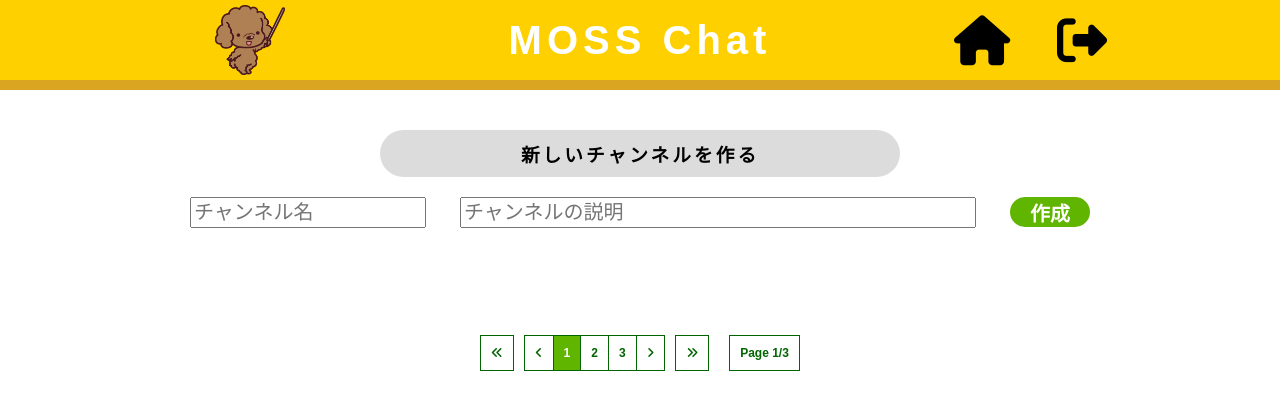
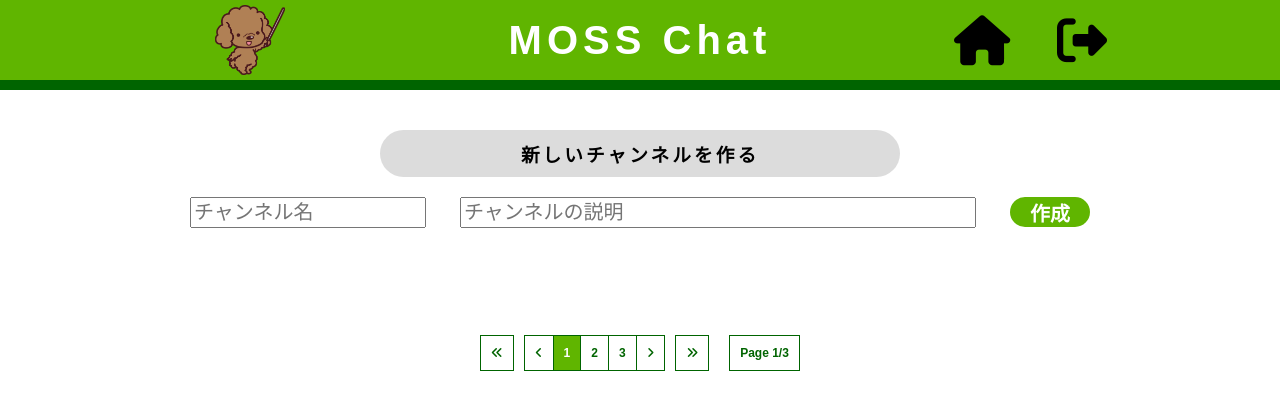
Before and after one commit to HackathonGteam/gteam, a Flask app: page / in a window 1280 px wide. Shown: the top 410 px of the page. Run offline with Flask 2, Linux system fonts and the light colour scheme; the visitor is signed in with stand-in values (Sample User, id 1); data that the repository does not hold is empty; some libraries are stand-ins or nearby versions.

Commit message:
ヘッダーのカラーの変更

```diff
--- a/static/css/channel.css
+++ b/static/css/channel.css
@@ -1,11 +1,11 @@
 /* ヘッダー */
 
 .channel-header {
-  background-color: var(--header_color_primary);
+  background-color: var(--color_primary);
 }
 
 .channel-header-bottom {
-  background-color: var(--header_color_secondary);
+  background-color: var(--color_secondary);
 }
 
 /* チャンネル追加 */
--- a/static/css/color.css
+++ b/static/css/color.css
@@ -3,9 +3,6 @@
   --color_primary_alpha: rgba(96, 181, 0, 0.8);
   --color_secondary: #006400;
   --color_secondary_alpha: rgba(0, 100, 0, 0.8);
-
-  --header_color_primary: #FFD000;
-  --header_color_secondary: #DAA520;
 
   --channel_background: rgba(248, 229, 140, 0.5);
   --title_back_color: #DCDCDC;
```
